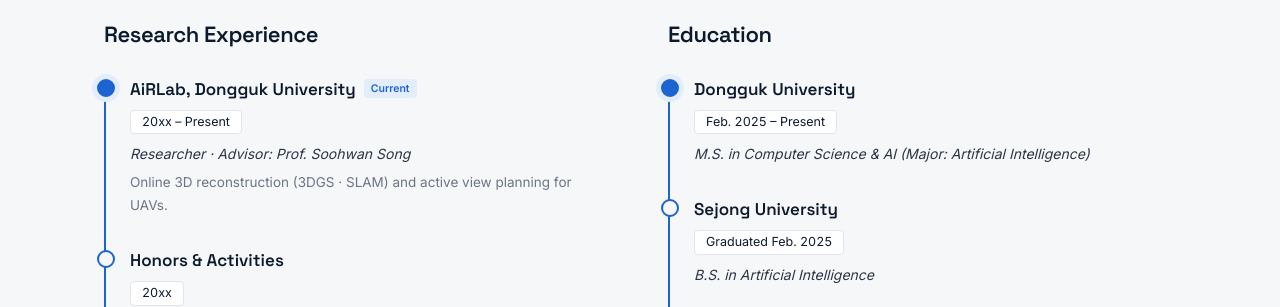
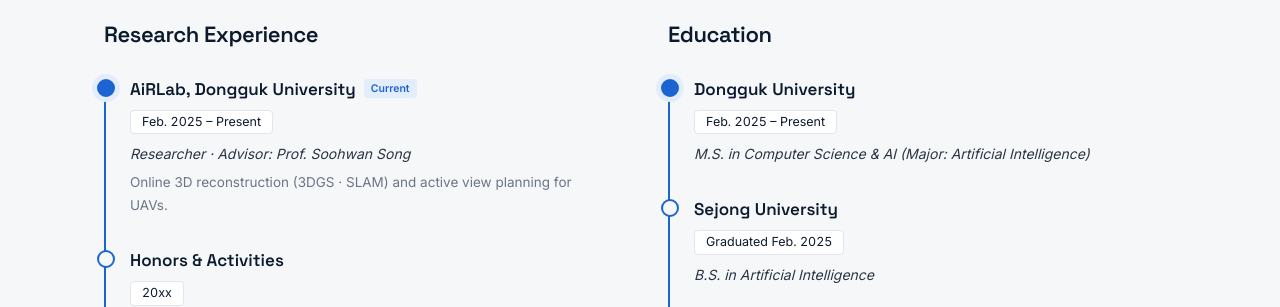
Before and after one commit to lsk1233/lsk1233.github.io, a Jekyll site: the page site/index.html, which Jekyll copies as it is, in a window 1280 px wide and 900 px high, scrolled down 3306 px. Shown: the part 146-453 px from the top of the window. Built offline with Jekyll 4.4.1, drawn with Linux system fonts in a browser that asks for light colours; some web fonts are replaced.

Commit message:
AiRLab start: Feb. 2025

```diff
--- a/site/index.html
+++ b/site/index.html
@@ -385,7 +385,7 @@
     <div class="reveal">
       <h3 class="col-h" data-ko="연구 경력">Research Experience</h3>
       <ul class="tl">
-        <li class="now"><h4 data-ko="동국대학교 AiRLab &lt;span class=&quot;cur&quot;&gt;진행 중&lt;/span&gt;">AiRLab, Dongguk University <span class="cur">Current</span></h4><time data-ko="20xx – 현재">20xx – Present</time><div class="org" data-ko="연구원 · 지도교수 송수환 교수님">Researcher · Advisor: Prof. Soohwan Song</div>
+        <li class="now"><h4 data-ko="동국대학교 AiRLab &lt;span class=&quot;cur&quot;&gt;진행 중&lt;/span&gt;">AiRLab, Dongguk University <span class="cur">Current</span></h4><time data-ko="2025.02 – 현재">Feb. 2025 – Present</time><div class="org" data-ko="연구원 · 지도교수 송수환 교수님">Researcher · Advisor: Prof. Soohwan Song</div>
           <p data-ko="온라인 3D 복원(3DGS · SLAM)과 UAV 능동 시점 계획 연구">Online 3D reconstruction (3DGS · SLAM) and active view planning for UAVs.</p></li>
         <li><h4 data-ko="수상 및 활동">Honors &amp; Activities</h4><time>20xx</time><div class="org" data-ko="수상·활동 내역 추가 예정">Add an award or activity</div></li>
       </ul>
```
